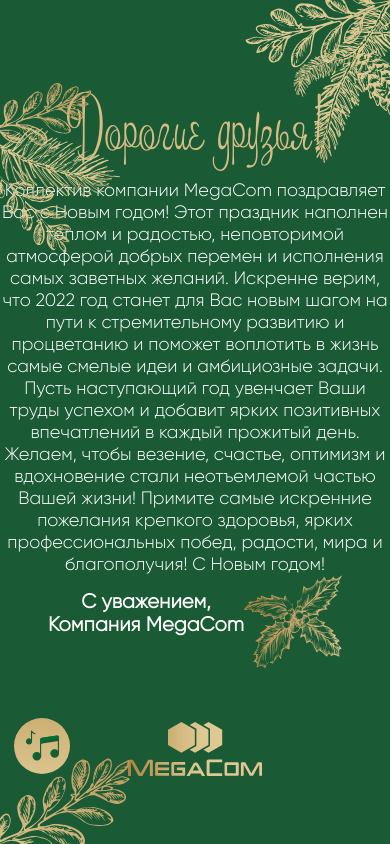
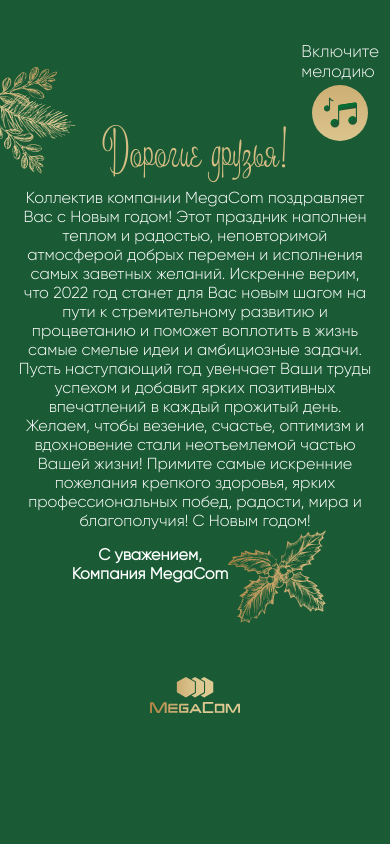
Before and after one commit to JoomartDuishenaliev/newyear, a plain HTML site: page index.html in a window 390 px wide. Drawn offline with Linux system fonts and the light colour scheme.

Commit message:
fix: music box

```diff
--- a/index.html
+++ b/index.html
@@ -13,6 +13,12 @@
 <img class="list3" src="media/icons/list_3.svg" alt="">
 <img class="list4" src="media/icons/list_4.svg" alt="">
 <img class="music" src="media/icons/music.svg" alt="">
+<div class="music-box">
+    <ul class="music-text">
+        <li>Включите</li>
+        <li>мелодию</li>
+    </ul>
+</div>
 <div class="container">
     <div class="content">
         <p class="title">Дорогие друзья!</p>
@@ -28,7 +34,7 @@
         </p>
         <div class="sign">
             <div><p>С уважением, <br> Компания MegaCom</p></div>
-            <div><img src="./media/icons/list_1.svg" alt=""></div>
+            <div class="list1"><img src="./media/icons/list_1.svg" alt=""></div>
         </div>
     </div>
     <div class="footer">
--- a/style.css
+++ b/style.css
@@ -42,14 +42,14 @@ p{
 }
 
 .title{
-    font-family: Campanella;
+    font-family: Campanella, serif;
     font-size: 72px;
     line-height: 115px;
     color:#D6BD84;
 }
 
 .desc{
-    font-family: Gilroy;
+    font-family: Gilroy, serif;
     font-size: 18px;
     line-height: 22px;
     color: #FFFFFF;
@@ -61,7 +61,7 @@ p{
 }
 
 .sign p{
-    font-family: Gilroy;
+    font-family: Gilroy, serif;
     font-size: 20px;
     font-weight: bold;
     color: #FFFFFF;
@@ -95,3 +95,51 @@ p{
     left:14px;
     bottom:70px;
 }
+
+.music-box .music-text{
+    display: none;
+}
+
+@media screen and (max-width: 768px){
+    .list3, .list4{
+        display: none;
+    }
+    .music{
+        left: 80%;
+        top: 85px;
+    }
+    .list2, .list1, .footer img{
+        width: 90px;
+    }
+    .desc{
+        font-size: 16px;
+        line-height: 19px;
+    }
+    .content{
+        margin: 105px 16px 0 16px;
+    }
+    .title{
+        font-size: 52px;
+        line-height: 83px;
+    }
+    .container{
+        height: auto;
+    }
+    .sign p{
+        font-size: 16px;
+    }
+    .footer{
+        margin-bottom: 40px;
+    }
+    .music-box .music-text{
+        display: block;
+        list-style: none;
+        font-size: 17px;
+        font-family: Gilroy, serif;
+        color: whitesmoke;
+        padding-top: 7px;
+        position: absolute;
+        left: 67%;
+        top: 17px;
+    }
+}
--- a/tryout.css
+++ b/tryout.css
@@ -42,14 +42,14 @@ p{
 }
 
 .title{
-    font-family: Campanella;
+    font-family: Campanella, serif;
     font-size: 72px;
     line-height: 115px;
     color:#D6BD84;
 }
 
 .desc{
-    font-family: Gilroy;
+    font-family: Gilroy, serif;
     font-size: 18px;
     line-height: 22px;
     color: #FFFFFF;
@@ -61,7 +61,7 @@ p{
 }
 
 .sign p{
-    font-family: Gilroy;
+    font-family: Gilroy, serif;
     font-size: 20px;
     font-weight: bold;
     color: #FFFFFF;
@@ -141,7 +141,7 @@ p{
         display: block;
         list-style: none;
         font-size: 17px;
-        font-family: Gilroy;
+        font-family: Gilroy, serif;
         color: whitesmoke;
         padding-top: 7px;
     }
```
Also changed, not shown: tryout.html (+4 -4 lines).
